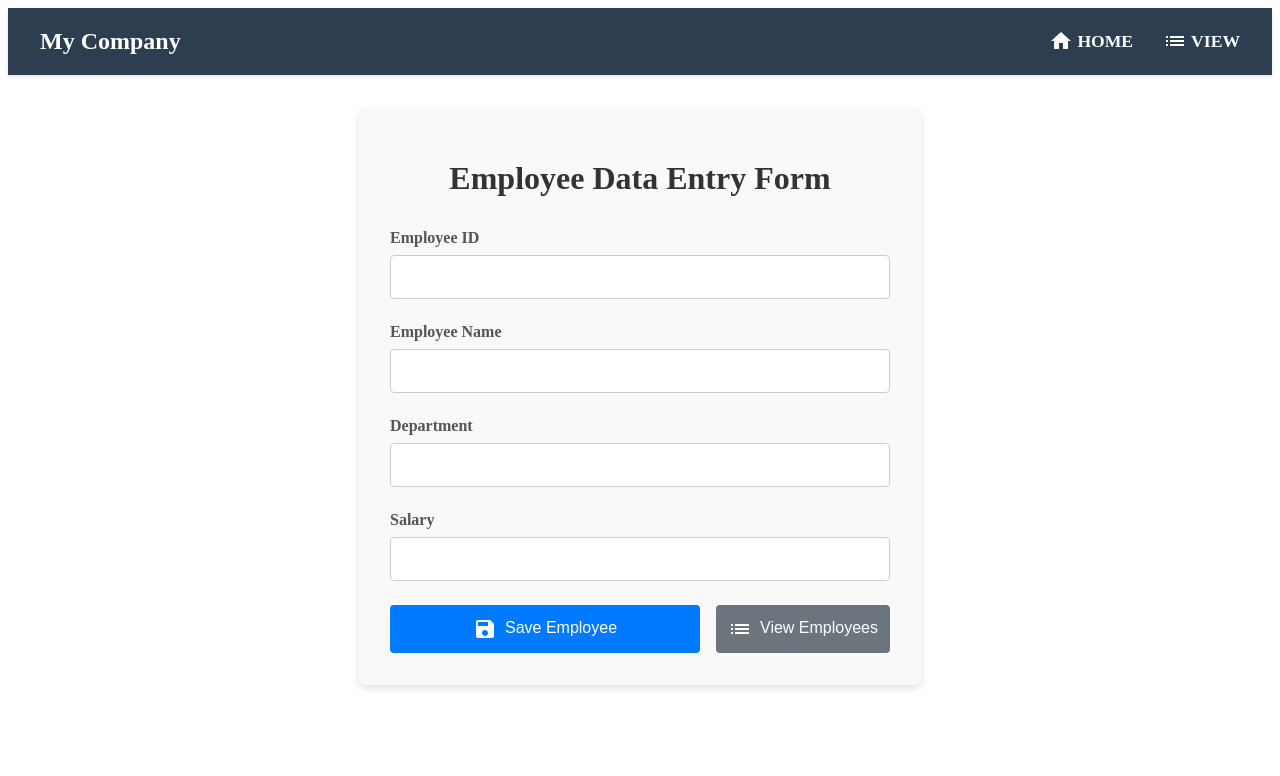
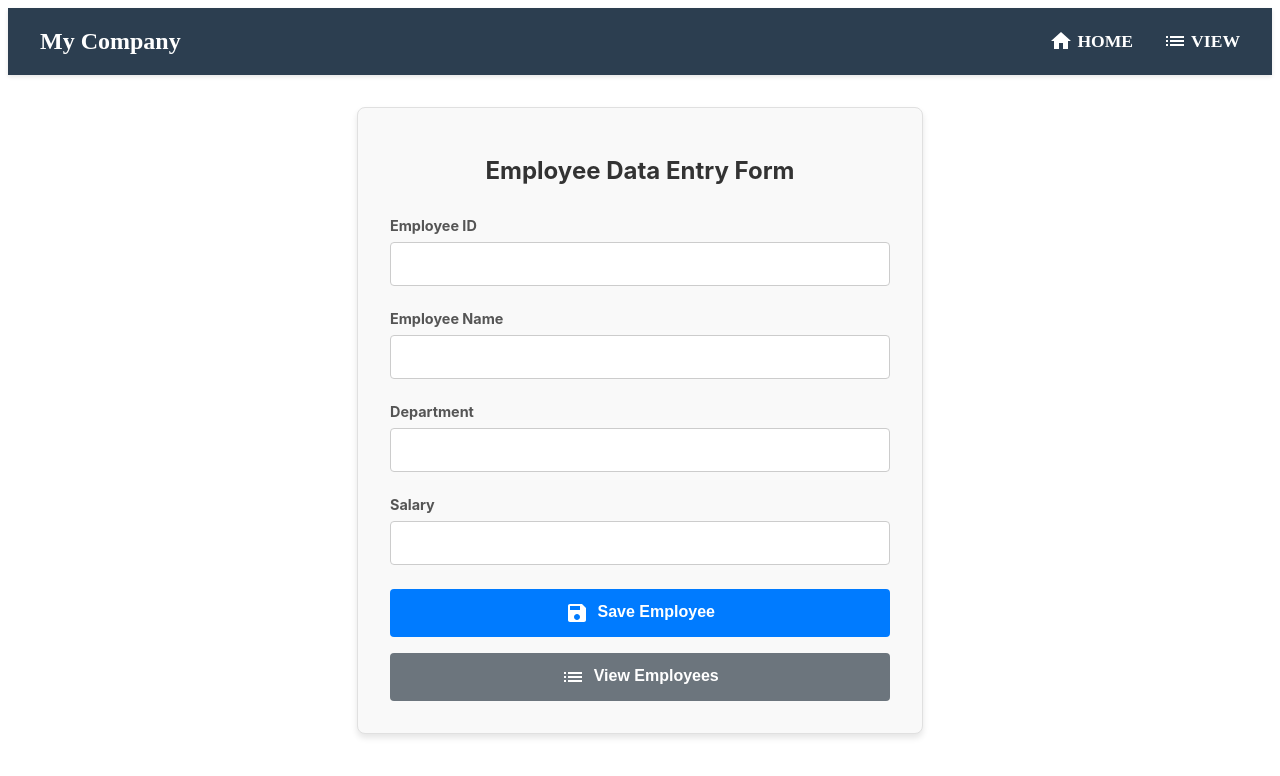
Before and after one commit to Fabugroup/node-vercel-react, a React (Vite) app: page / in a window 1280 px wide. Shown: the top 776 px of the page. Built offline with nearby package versions, Linux system fonts and the light colour scheme.

Commit message:
update package.json, employeeform.css

```diff
--- a/package.json
+++ b/package.json
@@ -16,7 +16,7 @@
     "@mui/material": "^9.1.0",
     "react": "^19.2.6",
     "react-dom": "^19.2.6",
-    "react-router-dom": "^7.17.0"
+    "react-router-dom": "^7.18.1"
   },
   "devDependencies": {
     "@eslint/js": "^10.0.1",
--- a/src/components/EmployeeForm.css
+++ b/src/components/EmployeeForm.css
@@ -1,119 +1,77 @@
-import { useState } from "react";
-import { Link } from "react-router-dom";
-import "./EmployeeForm.css";
-import SaveIcon from "@mui/icons-material/Save";
-import ListIcon from "@mui/icons-material/List";
-
-function EmployeeForm() {
-  const [employee, setEmployee] = useState({
-    empId: "",
-    name: "",
-    department: "",
-    salary: "",
-  });
-
-  const handleChange = (event) => {
-    const { name, value } = event.target;
-    setEmployee((prevEmployee) => ({
-      ...prevEmployee,
-      [name]: value,
-    }));
-  };
-
-  const handleSubmit = async (event) => {
-    event.preventDefault();
-    try {
-      const response = await fetch("http://localhost:3000/employees", {
-        method: "POST",
-        headers: {
-          "Content-Type": "application/json",
-        },
-        body: JSON.stringify(employee),
-      });
-      if (response.ok) {
-        alert("Employee saved successfully!");
-        setEmployee({
-          empId: "",
-          name: "",
-          department: "",
-          salary: "",
-        });
-      } else {
-        alert("Failed to save employee. Please try again.");
-      }
-    } catch (error) {
-      console.error("Error saving employee:", error);
-      alert("An error occurred while saving the employee. Please try again.");
-    }
-  };
-
-  return (
-    <>
-      <div className="form-container">
-        <h1>Employee Data Entry Form</h1>
-
-        <form onSubmit={handleSubmit}>
-          {/* input for the empid */}
-          <div className="form-group">
-            <label htmlFor="empId">Employee ID</label>
-            <input
-              type="text"
-              id="empId"
-              name="empId"
-              value={employee.empId}
-              onChange={handleChange}
-            />
-          </div>
-          {/* input for emp name */}
-          <div className="form-group">
-            <label htmlFor="name">Employee Name</label>
-            <input
-              type="text"
-              id="name"
-              name="name"
-              value={employee.name}
-              onChange={handleChange}
-            />
-          </div>
-          {/* input for department */}
-          <div className="form-group">
-            <label htmlFor="dept">Department</label>
-            <input
-              type="text"
-              id="dept"
-              name="department"
-              value={employee.department}
-              onChange={handleChange}
-            />
-          </div>
-          {/* input for salary */}
-          <div className="form-group">
-            <label htmlFor="salary">Salary</label>
-            <input
-              type="number"
-              id="salary"
-              name="salary"
-              value={employee.salary}
-              onChange={handleChange}
-            />
-          </div>
-          {/* submit button */}
-          <div className="button-group">
-            <button type="submit" className="submit-btn">
-              <SaveIcon sx={{ verticalAlign: "middle", mr: 0.5 }} /> Save
-              Employee
-            </button>
-            <Link to="/emplist">
-              <button type="button" className="view-btn">
-                <ListIcon sx={{ verticalAlign: "middle", mr: 0.5 }} /> View
-                Employees
-              </button>
-            </Link>
-          </div>
-        </form>
-      </div>
-    </>
-  );
+.form-container {
+  max-width: 450px;
+  margin: 2rem auto;
+  padding: 2rem;
+  border: 1px solid #e0e0e0;
+  border-radius: 12px;
+  background-color: #ffffff;
+  box-shadow: 0 4px 12px rgba(0, 0, 0, 0.1);
+  font-family:
+    -apple-system, BlinkMacSystemFont, "Segoe UI", Roboto, sans-serif;
 }
 
-export default EmployeeForm;
+.form-container h1 {
+  text-align: center;
+  margin-bottom: 1.5rem;
+  color: #2c3e50;
+  font-size: 1.5rem;
+}
+
+.form-group {
+  margin-bottom: 1.2rem;
+}
+
+.form-group label {
+  display: block;
+  margin-bottom: 0.5rem;
+  font-weight: 600;
+  color: #444;
+  font-size: 0.9rem;
+}
+
+.form-group input {
+  width: 100%;
+  padding: 0.8rem;
+  border: 1px solid #ccc;
+  border-radius: 6px;
+  font-size: 1rem;
+  box-sizing: border-box;
+  transition: border-color 0.2s;
+}
+
+.form-group input:focus {
+  outline: none;
+  border-color: #3498db;
+}
+
+.button-group {
+  display: flex;
+  flex-direction: column;
+  gap: 10px;
+  margin-top: 1.5rem;
+}
+
+.submit-btn,
+.view-btn {
+  width: 100%;
+  padding: 0.8rem;
+  border: none;
+  border-radius: 6px;
+  cursor: pointer;
+  font-size: 1rem;
+  font-weight: 600;
+  transition: opacity 0.2s;
+}
+
+.submit-btn {
+  background-color: #27ae60;
+  color: white;
+}
+.view-btn {
+  background-color: #3498db;
+  color: white;
+}
+.submit-btn:hover,
+.view-btn:hover {
+  opacity: 0.9;
+}
```
Also changed, not shown: 1 other file (tests, documents, lock files or other folders).
